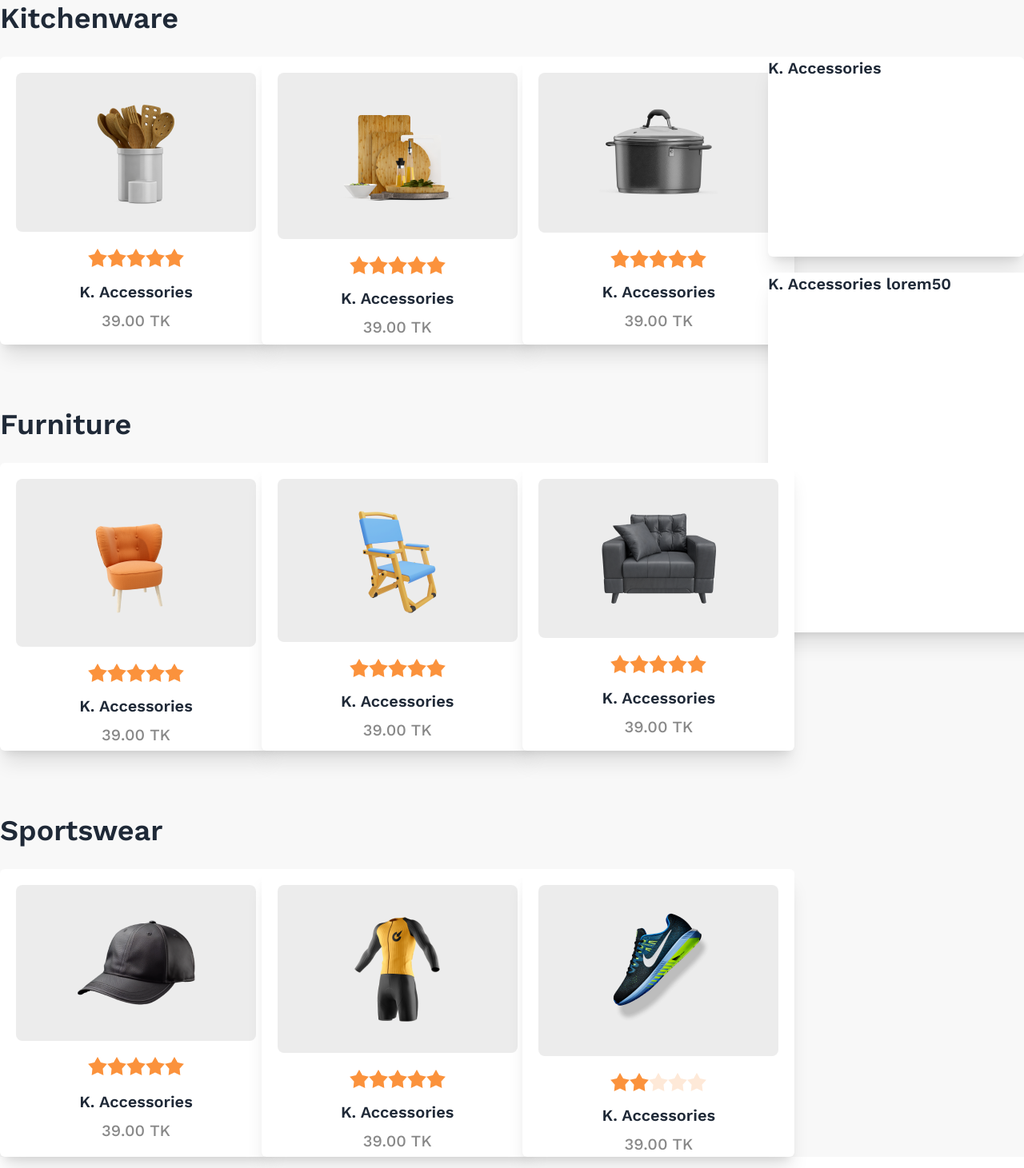
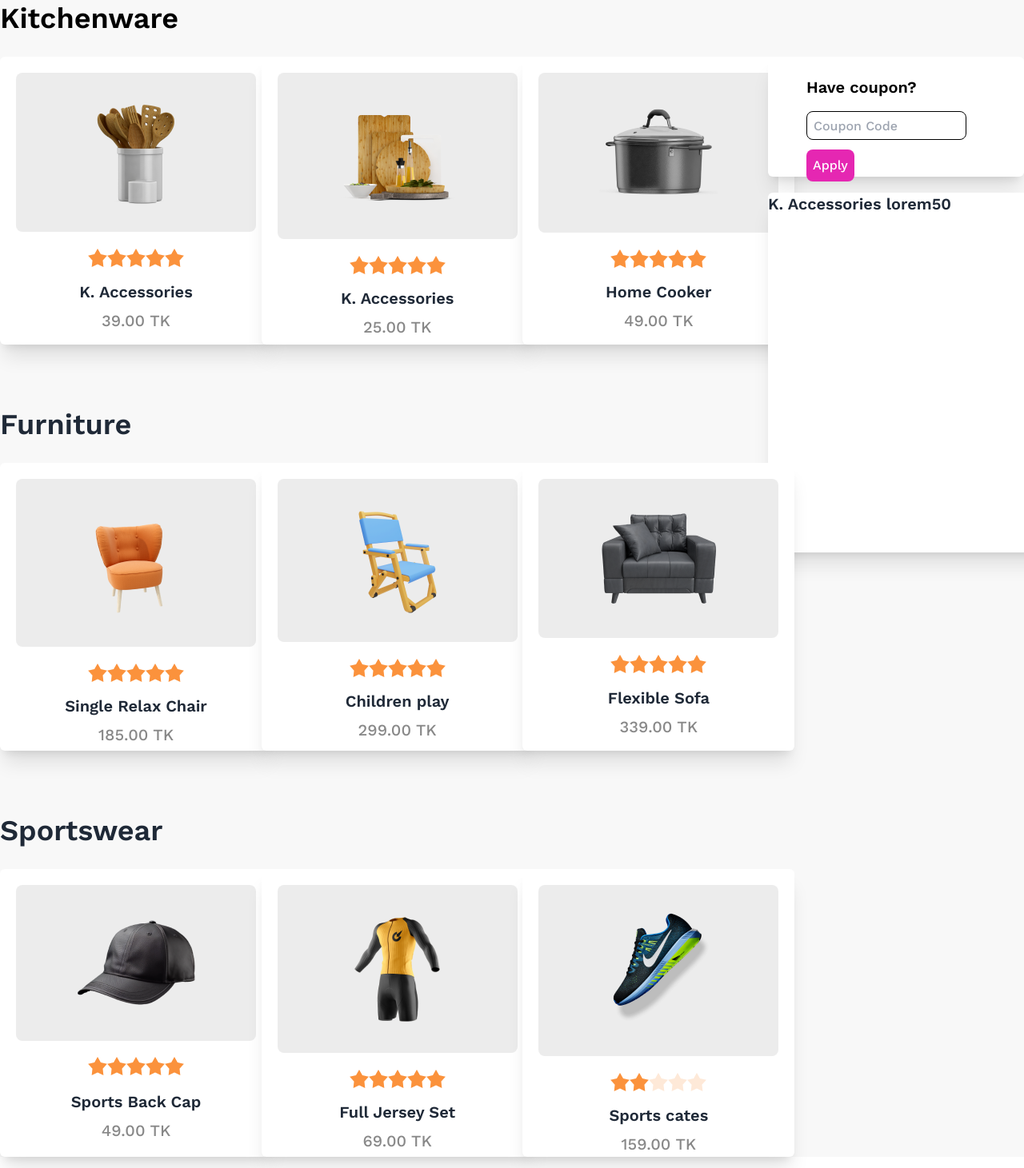
Before and after one commit to rezwan2230/Product-sales, a plain HTML site: page index.html in a window 1280 px wide. Shown: the part 982-2443 px from the top of the page at 80% size. Drawn offline with nearby package versions, Linux system fonts and the light colour scheme.

Commit message:
added coupon

```diff
--- a/index.html
+++ b/index.html
@@ -16,8 +16,9 @@
         .font {
             font-family: 'Work Sans', sans-serif;
         }
-        .display{
-            display:hidden;
+
+        .display {
+            display: hidden;
         }
     </style>
 </head>
@@ -46,9 +47,12 @@
     </header>
 
     <main>
+
+        <!-- Kitchenware Section -->
         <section class="bg-[#F8F8F8] pt-10 md:pt-28">
             <div class="container mx-auto ">
-                <h1 class="text-4xl pb-7 font-semibold container mx-auto text-center md:visible md:text-start">Kitchenware</h1>
+                <h1 class="text-4xl pb-7 font-semibold container mx-auto text-center md:visible md:text-start text-black">
+                    Kitchenware</h1>
 
                 <div class="card-container flex flex-col-reverse md:flex-row">
                     <div class="mt-5 md:mt-0 flex-1 grid-cols-1 grid md:grid-cols-2 lg:lg:grid-cols-3 gap-5">
@@ -71,6 +75,7 @@
                                 <p class="text-xl text-[#11111180]"><span>39.00</span> TK</p>
                             </div>
                         </div>
+
                         <!-- Second Card -->
                         <div
                             class="card card-compact md:w-[240px] md:h-[360px] lg:w-[340px] lg:h-[360px] bg-base-100 shadow-xl grid rounded-md">
@@ -87,9 +92,10 @@
                             </div>
                             <div class="card-body text-center">
                                 <h2 class="text-xl font-semibold">K. Accessories</h2>
-                                <p class="text-xl text-[#11111180]"><span>39.00</span> TK</p>
+                                <p class="text-xl text-[#11111180]"><span>25.00</span> TK</p>
                             </div>
                         </div>
+
                         <!-- Third Card -->
                         <div
                             class="card card-compact md:w-[240px] md:h-[360px] lg:w-[340px] lg:h-[360px] bg-base-100 shadow-xl grid rounded-md">
@@ -105,16 +111,18 @@
                                 <input type="radio" name="rating-2" class="mask mask-star-2 bg-orange-400" />
                             </div>
                             <div class="card-body text-center">
-                                <h2 class="text-xl font-semibold">K. Accessories</h2>
-                                <p class="text-xl text-[#11111180]"><span>39.00</span> TK</p>
+                                <h2 class="text-xl font-semibold">Home Cooker</h2>
+                                <p class="text-xl text-[#11111180]"><span>49.00</span> TK</p>
                             </div>
                         </div>
                     </div>
 
                     <!-- SideBar -->
                     <div class="w-auto md:w-2/6 lg:w-3/12 container hidden md:block">
-                        <div class="card card-compact bg-base-100 shadow-xl  rounded-md h-[250px]">
-                            <h2 class="text-xl font-semibold">K. Accessories</h2>
+                        <div class="card card-compact bg-base-100 shadow-xl rounded-md lg:h-[150px] p-6 lg:pl-12">
+                            <h2 class="text-xl font-semibold text-left text-black">Have coupon?</h2>
+                            <p class="text-left"><input class=" mt-4 h-9 w-[200px] mx-auto pl-2 rounded-lg border border-black" type="text" name="" id="" placeholder="Coupon Code"> <span><button class="bg-[#E527B2] md:px-[10px] md:py-[3px] lg:p-2 rounded-lg text-white md:mt-3">Apply</button></span></p>
+
                         </div>
                         <div
                             class="card card-compact bg-base-100 shadow-xl mt-5 rounded-md h-[150px] w-[185px] md:h-[450px] md:w-[258px] lg:w-[385px] relative md:absolute">
@@ -123,13 +131,13 @@
                     </div>
                 </div>
             </div>
-            </div>
-            </div>
+
         </section>
 
 
 
 
+        <!-- Furniture section -->
         <section class="bg-[#F8F8F8] pt-20 ">
             <div class="container mx-auto ">
                 <h1 class="text-4xl pb-7 font-semibold container mx-auto text-center md:text-start">Furniture</h1>
@@ -151,8 +159,8 @@
                                 <input type="radio" name="rating-2" class="mask mask-star-2 bg-orange-400" />
                             </div>
                             <div class="card-body text-center">
-                                <h2 class="text-xl font-semibold">K. Accessories</h2>
-                                <p class="text-xl text-[#11111180]"><span>39.00</span> TK</p>
+                                <h2 class="text-xl font-semibold">Single Relax Chair</h2>
+                                <p class="text-xl text-[#11111180]"><span>185.00</span> TK</p>
                             </div>
                         </div>
                         <!-- Second Card -->
@@ -170,8 +178,8 @@
                                 <input type="radio" name="rating-2" class="mask mask-star-2 bg-orange-400" />
                             </div>
                             <div class="card-body text-center">
-                                <h2 class="text-xl font-semibold">K. Accessories</h2>
-                                <p class="text-xl text-[#11111180]"><span>39.00</span> TK</p>
+                                <h2 class="text-xl font-semibold">Children play</h2>
+                                <p class="text-xl text-[#11111180]"><span>299.00</span> TK</p>
                             </div>
                         </div>
                         <!-- Third Card -->
@@ -189,24 +197,20 @@
                                 <input type="radio" name="rating-2" class="mask mask-star-2 bg-orange-400" />
                             </div>
                             <div class="card-body text-center">
-                                <h2 class="text-xl font-semibold">K. Accessories</h2>
-                                <p class="text-xl text-[#11111180]"><span>39.00</span> TK</p>
+                                <h2 class="text-xl font-semibold">Flexible Sofa</h2>
+                                <p class="text-xl text-[#11111180]"><span>339.00</span> TK</p>
                             </div>
                         </div>
                     </div>
-
                     <!-- SideBar -->
                     <div class="  lg:w-3/12">
-
                     </div>
                 </div>
-            </div>
-            </div>
             </div>
         </section>
 
 
-
+        <!-- Sportswear Section -->
         <section class="bg-[#F8F8F8] pt-20 ">
             <div class="container mx-auto ">
                 <h1 class="text-4xl pb-7 font-semibold container mx-auto text-center md:text-start">Sportswear</h1>
@@ -228,8 +232,8 @@
                                 <input type="radio" name="rating-2" class="mask mask-star-2 bg-orange-400" />
                             </div>
                             <div class="card-body text-center">
-                                <h2 class="text-xl font-semibold">K. Accessories</h2>
-                                <p class="text-xl text-[#11111180]"><span>39.00</span> TK</p>
+                                <h2 class="text-xl font-semibold">Sports Back Cap</h2>
+                                <p class="text-xl text-[#11111180]"><span>49.00</span> TK</p>
                             </div>
                         </div>
                         <!-- Second Card -->
@@ -247,8 +251,8 @@
                                 <input type="radio" name="rating-2" class="mask mask-star-2 bg-orange-400" />
                             </div>
                             <div class="card-body text-center">
-                                <h2 class="text-xl font-semibold">K. Accessories</h2>
-                                <p class="text-xl text-[#11111180]"><span>39.00</span> TK</p>
+                                <h2 class="text-xl font-semibold">Full Jersey Set</h2>
+                                <p class="text-xl text-[#11111180]"><span>69.00</span> TK</p>
                             </div>
                         </div>
                         <!-- Third Card -->
@@ -266,8 +270,8 @@
                                 <input type="radio" name="rating-2" class="mask mask-star-2 bg-orange-400" />
                             </div>
                             <div class="card-body text-center">
-                                <h2 class="text-xl font-semibold">K. Accessories</h2>
-                                <p class="text-xl text-[#11111180]"><span>39.00</span> TK</p>
+                                <h2 class="text-xl font-semibold">Sports cates</h2>
+                                <p class="text-xl text-[#11111180]"><span>159.00</span> TK</p>
                             </div>
                         </div>
                     </div>
@@ -277,19 +281,17 @@
 
                     </div>
 
-                     <!-- SideBar -->
-                     <div class="w-auto md:w-2/6 lg:w-3/12 container mt-7 md:hidden">
+                    <!-- SideBar -->
+                    <div class="w-auto md:w-2/6 lg:w-3/12 container mt-7 md:hidden">
                         <div class="card card-compact bg-base-100 shadow-xl rounded-md h-[250px]">
                             <h2 class="text-xl font-semibold">K. Accessories</h2>
                         </div>
-                        <div
-                            class="card card-compact bg-base-100 shadow-xl mt-5 rounded-md ">
-                            <h2 class="text-xl font-semibold">K. Accessories Lorem ipsum dolor sit, amet consectetur adipisicing elit. Pariatur, delectus.</h2>
+                        <div class="card card-compact bg-base-100 shadow-xl mt-5 rounded-md ">
+                            <h2 class="text-xl font-semibold">K. Accessories Lorem ipsum dolor sit, amet consectetur
+                                adipisicing elit. Pariatur, delectus.</h2>
                         </div>
                     </div>
                 </div>
-            </div>
-            </div>
             </div>
         </section>
 
```
